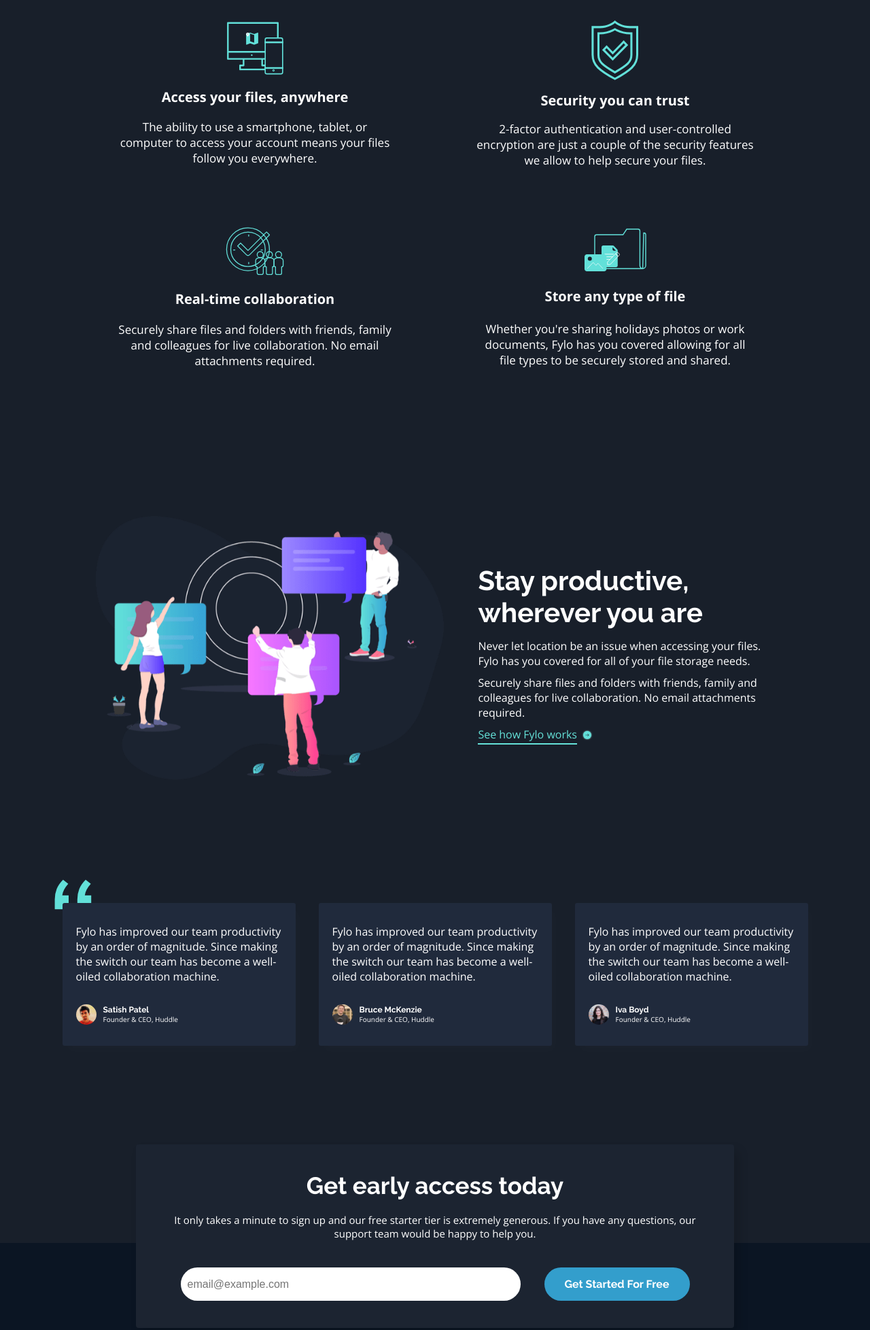
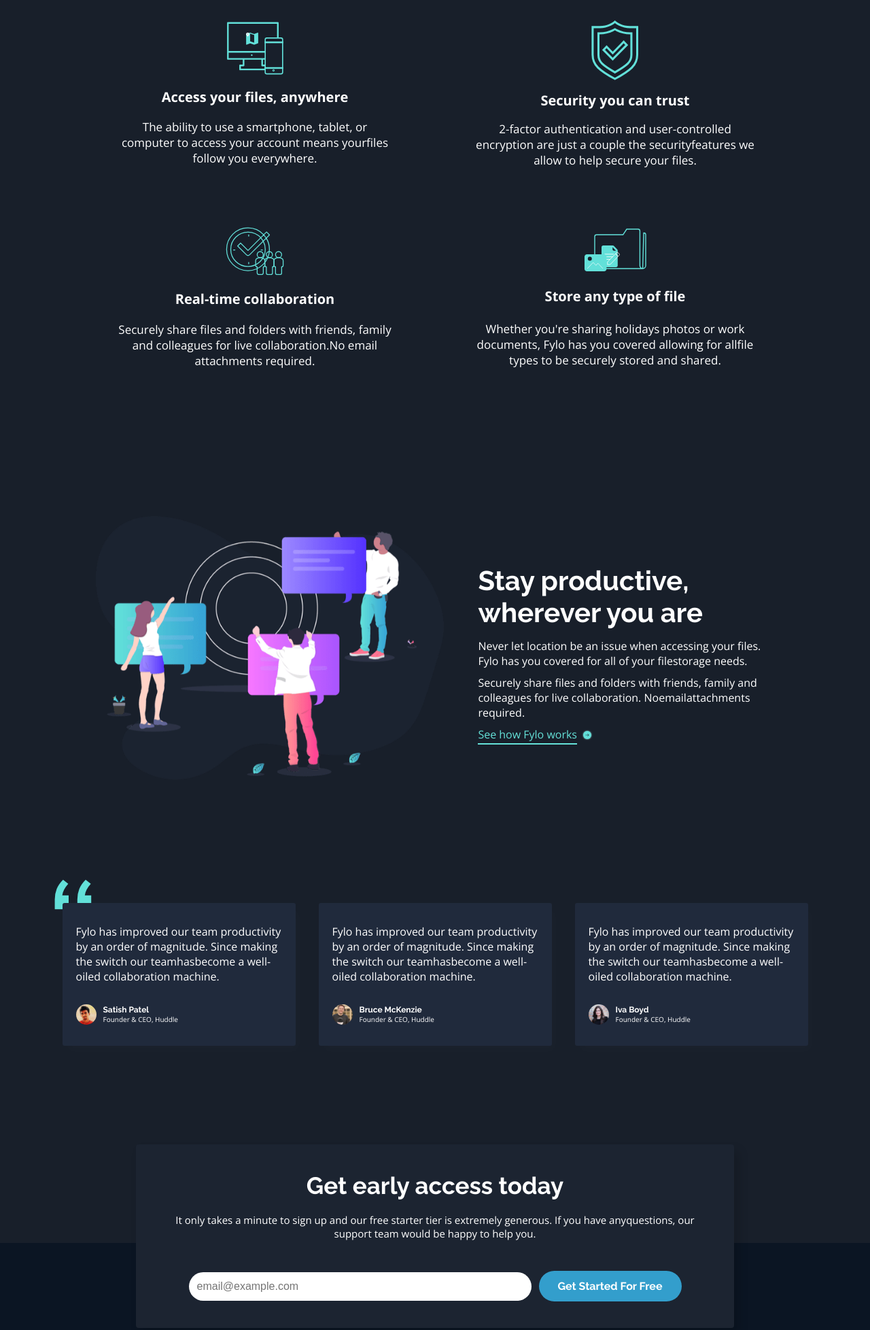
Before and after one commit to setDevJohn/fylo, a plain HTML site: page index.html in a window 1280 px wide. Shown: the part 1322-3278 px from the top of the page at 68% size. Drawn offline with nearby package versions, Linux system fonts and the light colour scheme.

Commit message:
Refatoraçãp

```diff
--- a/index.html
+++ b/index.html
@@ -14,7 +14,6 @@
 	<link rel="stylesheet" href="src/css/reset.css">
 	<link rel="stylesheet" href="src/css/style.css">
 	<link rel="stylesheet" href="src/css/responsive.css">
-
 </head>
 
 <body>
@@ -25,9 +24,9 @@
 
 		<nav>
 			<ul class="menu">
-        <li><a href="">Features</a></li>
-        <li><a href="">Team</a></li>
-        <li><a href="">Sign In</a></li>
+				<li><a href="#">Features</a></li>
+				<li><a href="#">Team</a></li>
+				<li><a href="#">Sign In</a></li>
 			</ul>
 		</nav>
 	</header>
@@ -37,7 +36,7 @@
 			<img src="src/images/illustration-intro.png" alt="Ilustração">
 
 			<h1>All your files in one secure location, accessible anywhere.</h1>
-      <p>Fylo stores all your most important files in one secure location. Access them wherever you need, share and collaborate with friends family, and co-workers.</p>
+			<p>Fylo stores all your most important files in one secure location. Access them wherever you need, shareand collaborate with friends family, and co-workers.</p>
 
 			<a href="#get-starter">Get starter</a>
 		</section>
@@ -46,37 +45,28 @@
 			<div class="vantagem 1">
 				<img src="src/images/icon-access-anywhere.svg" alt="Access">
 				<h3>Access your files, anywhere</h3>
-        <p>
-          The ability to use a smartphone, tablet, or computer to access your account means your
-          files follow you everywhere.
-        </p>
+				<p>The ability to use a smartphone, tablet, or computer to access your account means yourfiles follow you everywhere.</p>
 			</div>
 
 			<div class="vantagem 2">
 				<img src="src/images/icon-security.svg" alt="Security">
+
 				<h3>Security you can trust</h3>
-        <p>
-          2-factor authentication and user-controlled encryption are just a couple of the security
-          features we allow to help secure your files.
-        </p>
+				<p>2-factor authentication and user-controlled encryption are just a couple the securityfeatures we allow to help secure your files.</p>
 			</div>
 
 			<div class="vantagem 3">
 				<img src="src/images/icon-collaboration.svg" alt="Collaboration">
+
 				<h3>Real-time collaboration</h3>
-        <p>
-          Securely share files and folders with friends, family and colleagues for live collaboration.
-          No email attachments required.
-        </p>
+				<p>Securely share files and folders with friends, family and colleagues for live collaboration.No email attachments required.</p>
 			</div>
 
 			<div class="vantagem 4">
 				<img src="src/images/icon-any-file.svg" alt="Files">
+
 				<h3>Store any type of file</h3>
-        <p>
-          Whether you're sharing holidays photos or work documents, Fylo has you covered allowing for all
-          file types to be securely stored and shared.
-        </p>
+				<p>Whether you're sharing holidays photos or work documents, Fylo has you covered allowing for allfile types to be securely stored and shared.</p>
 			</div>
 		</section>
 
@@ -85,24 +75,17 @@
 
 			<div class="conteudo">
 				<h2>Stay productive, wherever you are</h2>
-        <p>
-          Never let location be an issue when accessing your files. Fylo has you covered for all of your file
-          storage needs.
-        </p>
-        <p>
-          Securely share files and folders with friends, family and colleagues for live collaboration. No email
-          attachments required.
-        </p>
+				<p>Never let location be an issue when accessing your files. Fylo has you covered for all of your filestorage needs.</p>
+
+				<p>Securely share files and folders with friends, family and colleagues for live collaboration. Noemailattachments required.</p>
+
 				<a href="#see-how-fylo-works">See how Fylo works</a>
 			</div>
 		</section>
 
 		<section class="comentarios">
 			<div class="comentario quotes">
-        <p>
-          Fylo has improved our team productivity by an order of magnitude. Since making the switch our team has
-          become a well-oiled collaboration machine.
-        </p>
+				<p>Fylo has improved our team productivity by an order of magnitude. Since making the switch our teamhasbecome a well-oiled collaboration machine.</p>
 
 				<div class="autor">
 					<img src="src/images/profile-1.jpg" alt="Foto de perfil 1">
@@ -114,10 +97,7 @@
 			</div>
 
 			<div class="comentario">
-        <p>
-          Fylo has improved our team productivity by an order of magnitude. Since making the switch our team has
-          become a well-oiled collaboration machine.
-        </p>
+				<p>Fylo has improved our team productivity by an order of magnitude. Since making the switch our teamhasbecome a well-oiled collaboration machine.</p>
 
 				<div class="autor">
 					<img src="src/images/profile-2.jpg" alt="Foto de perfil 2">
@@ -129,10 +109,7 @@
 			</div>
 
 			<div class="comentario">
-        <p>
-          Fylo has improved our team productivity by an order of magnitude. Since making the switch our team has
-          become a well-oiled collaboration machine.
-        </p>
+				<p>Fylo has improved our team productivity by an order of magnitude. Since making the switch our teamhasbecome a well-oiled collaboration machine.</p>
 
 				<div class="autor">
 					<img src="src/images/profile-3.jpg" alt="Foto de perfil 3">
@@ -146,17 +123,15 @@
 
 		<section class="cadastro">
 			<h2 class="titulo">Get early access today</h2>
-      <p class="info">
-        It only takes a minute to sign up and our free starter tier is extremely generous. If you have any
-        questions, our support team would be happy to help you.
-      </p>
+			<p class="info">It only takes a minute to sign up and our free starter tier is extremely generous. If you have anyquestions, our support team would be happy to help you.</p>
 
 			<form class="formulario" method="post" action="index.html">
+				<div>
 					<input id="email" type="text" name="email" id="email" placeholder="email@example.com">
+					<p class="alerta-invalido">Please enter a valid email address</p>
+				</div>
 
 				<a id="btn" href="#get">Get Started For Free </a>
-
-        <p class="alerta-invalido">Please enter a valid email address</p>
 			</form>
 		</section>
 	</main>
@@ -192,16 +167,15 @@
 				<li><a href="#privacy">Privacy</a></li>
 			</ul>
 
-      <address class="social">
+			<div class="social">
 				<a href="#"><i class="fa-brands fa-facebook-f"></i></a>
 				<a href="#"><i class="fa-brands fa-twitter"></i></a>
 				<a href="#"><i class="fa-brands fa-instagram"></i></a>
-      </address>
+			</div>
 		</div>
 
 		<p class="atribuicao">
-      <span>Challenge by <a href="https://www.frontendmentor.io?ref=challenge" target="_blank">Frontend
-          Mentor</a>.</span>
+			<span>Challenge by <a href="https://www.frontendmentor.io?ref=challenge" target="_blank">Frontend Mentor</a>.</span>
 			<span>Coded by <a href="https://www.linkedin.com/in/jhony-freitas/" target="_blank">Jhony Freitas</a>.</span>
 		</p>
 	</footer>
--- a/src/css/style.css
+++ b/src/css/style.css
@@ -15,7 +15,6 @@
     font-family: 'Raleway', sans-serif;
     height: 200px;
 }
-
 .cabecalho .logo{
     padding: 30px 45px;
 }
@@ -24,22 +23,17 @@
     display: flex;
     padding: 30px 45px;
 }
-
 .cabecalho .menu li{
     font-size: 18px;
     margin: 0 30px;
 }
-
 .cabecalho .menu li a{
     color: white;
 }
-
 .cabecalho .menu li a:hover{
     text-decoration: underline;
     font-weight: 700;
 }
-
-
 
 main{
     position: relative;
@@ -55,11 +49,9 @@
     max-height: 1000px;
     z-index: 1;
 }
-
 .principal img{
     width: 60%;
 }
-
 .principal h1{
     font-family: 'Raleway', sans-serif;
     font-weight: 700;
@@ -68,14 +60,12 @@
     width: 60%;
     margin: 40px;
 }
-
 .principal p{
     font-size: 18px;
     width: 38%;
     text-align: center;
     margin:20px 0 25px 0;
 }
-
 .principal a{
     font-family: 'Raleway', sans-serif;
     font-weight: 700;
@@ -88,11 +78,9 @@
     text-align: center;
     border-radius: 30px;
 }
-
 .principal a:hover{
     background-color:hsl(176, 68%, 64%);
 }
-
 .principal::after{
     content: "";
     background-image: url(../images/bg-curvy-desktop.svg);
@@ -104,8 +92,6 @@
     z-index: -1;
 }
 
-
-
 .vantagens{
     background-color: hsl(218, 28%, 13%);
     display: grid;
@@ -115,7 +101,6 @@
     grid-gap: 50px 100px;
     min-height: 800px;
 }
-
 .vantagens .vantagem{
     display: flex;
     flex-direction: column;
@@ -128,13 +113,10 @@
     height: 250px;
     padding: 10px;
 }
-
 .vantagens .vantagem h3{
     font-weight: 700;
     font-size: 20px;
 }
-
-
 
 .produtividade{
     display: flex;
@@ -143,41 +125,34 @@
     background-color: hsl(218, 28%, 13%);
     min-height: 550px;
 }
-
 .produtividade img{
     width: 40%;
     margin: 25px;
 }
-
 .produtividade .conteudo{
     width: 34%;
     margin: 25px;
     color:white;
 }
-
 .produtividade .conteudo h2{
     font-family: 'Raleway', sans-serif;
     font-size: 40px;
     font-weight: 700;
     margin: 15px 0;
 }
-
 .produtividade .conteudo p{
     font-size: 16px;
     margin: 10px 0;
 }
-
 .produtividade .conteudo a{
     color: hsl(176, 68%, 64%);
     border-bottom: 2px solid;
     padding-bottom: 2px;
     position: relative;
 }
-
 .produtividade .conteudo a:hover{
     color: white;
 }
-
 .produtividade .conteudo a::after{
     content: "";
     background: url(../images/icon-arrow.svg) center no-repeat;
@@ -185,8 +160,6 @@
     width: 30px;
     height: 100%;
 }
-
-
 
 .comentarios{
     background-color: hsl(218, 28%, 13%);
@@ -196,7 +169,6 @@
     position: relative;
     z-index: 1;
 }
-
 .comentarios .comentario{
     background-color: hsl(219, 30%, 18%);
     color: white;
@@ -209,11 +181,9 @@
     border-radius: 3px;
     box-shadow: 6px 9px 15px rgba(255, 255, 255, 0.015);
 }
-
 .comentarios .comentario.quotes{
     position: relative;
 }
-
 .comentarios .comentario.quotes::before{
     content: url(../images/bg-quotes.png);
     position: absolute;
@@ -221,39 +191,32 @@
     left: -12px;
     z-index: -1;
 }
-
 .comentarios .comentario p{
     padding: 20px 20px 0 20px;
     margin-bottom: 10px;
     font-size: 16px;
 }
-
 .comentarios .comentario .autor{
     display: flex;
     align-items: center;
     margin: 20px;
 }
-
 .comentario .autor img{
     width: 30px;
     height: 30px;
     border-radius: 50px;
 }
-
 .comentario .autor .info h4{
     margin-left: 10px;
     font-family: 'Raleway', sans-serif;
     font-weight: 700;
     font-size: 12px;
 }
-
 .comentario .autor .info p{
     padding: 0;
     margin: 0 0 0 10px;
     font-size: 10px;
 }
-
-
 
 .cadastro{
     position: absolute;
@@ -269,7 +232,6 @@
     box-shadow: 7px 10px 15px rgba(0, 0, 0, 0.158);
     z-index: 1;
 }
-
 .cadastro .titulo {
     font-family: 'Raleway', sans-serif;
     font-size: 35px;
@@ -277,27 +239,27 @@
     text-align: center;
     margin-bottom: 20px;
 }
-
 .cadastro .info{
     font-size: 15px;
     text-align: center;
     margin: 0 auto 40px auto;
 }
-
 .cadastro .formulario{
     display: flex;
+    align-items: baseline;
     justify-content: center;
     position: relative;
 }
-
-.cadastro .formulario input{
+.cadastro .formulario div{
     width: 60%;
     margin-right: 35px;
+}
+.cadastro .formulario input{
+    width: 100%;
     border-radius: 30px;
-    padding: 10px;
+    padding: 12px;
     font-size: 16px;
 }
-
 .cadastro .formulario a{
     font-family: 'Raleway', sans-serif;
     font-weight: 700;
@@ -305,29 +267,24 @@
     color: white;
     background-color: hsl(198, 60%, 50%);
     width: 23%;
-    padding: 15px;
+    padding: 13px;
+    margin-top: 5px;
     border-radius: 30px;
 }
-
 .cadastro .formulario a:hover{
     background-color: hsl(176, 68%, 64%);
 }
-
 .cadastro .formulario .alerta-invalido.campo-invalido{
     display: block;
 }
-
 .cadastro .formulario .alerta-invalido{
     display: none;
-    position: absolute;
     color: hsl(0, 100%, 63%);
     font-weight: 700;
-    bottom: -29px;
-    left: 10%;
     font-size: 15px;
+    margin-top: 5px;
+    padding-left: 10px;
 }
-
-
 
 .rodape{
     position: relative;
@@ -337,16 +294,13 @@
     flex-direction: column;
     padding: 160px 115px 120px 115px;
 }
-
 .rodape .logo{
     margin-bottom: 30px;
 }
-
 .rodape .informacoes{
     display: flex;
     justify-content: space-between;
 }
-
 .rodape .informacoes p::before{
     content: "";
     background: url(../images/icon-location.svg) center no-repeat;
@@ -355,13 +309,11 @@
     width: 50px;
     height: 50px;
 }
-
 .rodape .informacoes p{
     width: 322px;
     padding-left: 40px;
     position: relative;
 }
-
 .rodape .informacoes .contato .telefone::before{
     content: "";
     background: url(../images/icon-phone.svg) center no-repeat;
@@ -370,7 +322,6 @@
     width:30px;
     height:22px;
 }
-
 .rodape .informacoes .contato .email::before{
     content: "";
     background: url(../images/icon-email.svg) center no-repeat;
@@ -379,51 +330,42 @@
     width:30px;
     height:22px;
 }
-
 .rodape .informacoes .contato span{
     position: relative;
     display: block;
     margin-bottom: 12px;
 }
-
 .rodape .informacoes .sobre li,
 .rodape .informacoes .termos li{
     margin-bottom: 12px;
 }
-
 .rodape .informacoes .sobre li a,
 .rodape .informacoes .termos li a{
     color: white;
 }
-
 .rodape .informacoes .sobre li a:hover,
 .rodape .informacoes .termos li a:hover{
     text-decoration: underline;
     font-weight: 700;
 }
-
 .rodape .informacoes .social a{
     color:white;
     font-size: 25px;
     margin-left: 18px;
 }
-
 .rodape .informacoes .social a:hover{
     color: hsl(176, 68%, 64%);
 }
-
 .rodape .atribuicao{
     position: absolute;
     bottom: 10px;
     left: 50%;
     transform: translateX(-50%);
 }
-
 .rodape .atribuicao span{
     display: inline-block;
     margin-right: 15px;
 }
-
 .rodape .atribuicao span a{
     color: white;
     text-decoration: underline;
--- a/src/js/validacao.js
+++ b/src/js/validacao.js
@@ -1,10 +1,10 @@
-let campoEmail = document.getElementById("email");
-let botaoDeEnvio = document.getElementById("btn");
-let alertaInvalido = document.getElementsByClassName("alerta-invalido")[0];
+let email = document.getElementById("email");
+let botaoEnvio = document.getElementById("btn");
+let alertaInvalido = document.querySelector(".alerta-invalido");
 
 
-botaoDeEnvio.addEventListener('click', function(){
-    if (campoEmail.value === "") {
+botaoEnvio.addEventListener('click', function(){
+    if (email.value === "") {
         alertaInvalido.classList.add("campo-invalido");
     }else{
         alertaInvalido.classList.remove("campo-invalido");
```
Also changed, not shown: src/css/responsive.css (+10 -7 lines). Lines whose indentation alone changed are shown as unchanged.
